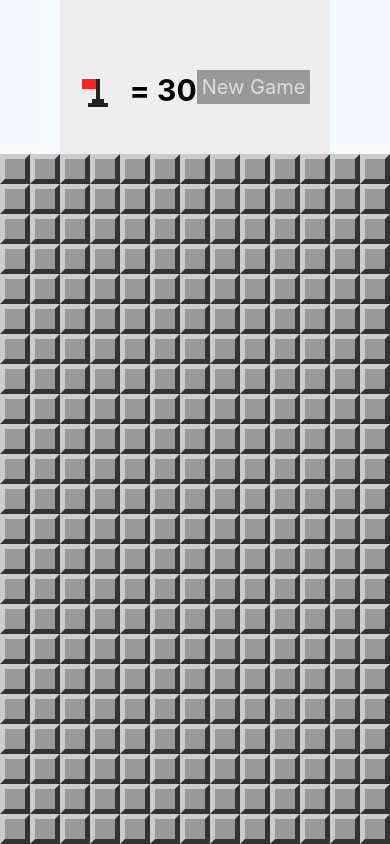
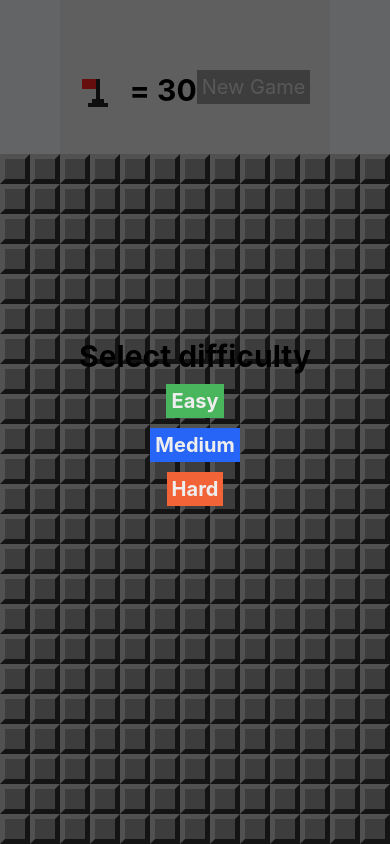
Before and after one commit to heitorado/react_mines, a React Native app: screen / in a window 390 px wide. Both pictures are taken after a click on the element 94 px from the left and 92 px from the top of the page. Built offline with nearby package versions, Linux system fonts and the light colour scheme.

Commit message:
Implements difficulty level modal

```diff
--- a/App.js
+++ b/App.js
@@ -12,6 +12,7 @@ import params from './src/params'
 import Field from './src/components/Field'
 import MineField from './src/components/MineField'
 import Header from './src/components/Header'
+import LevelSelection from './src/screens/LevelSelection';
 import {
   createMinedBoard,
   cloneBoard,
@@ -43,6 +44,7 @@ class App extends Component {
       board: createMinedBoard(rows, cols, this.minesAmount()),
       won: false,
       lost: false,
+      showLevelSelection: false,
     }
   }
 
@@ -76,11 +78,20 @@ class App extends Component {
     this.setState({ board, won })
   }
 
+  onLevelSelected = level => {
+    params.difficultyLevel = level
+    this.setState(this.createState())
+  }
   render() {
     return (
       <>
         <View style={styles.container}>
-          <Header flagsLeft={this.minesAmount() - flagsUsed(this.state.board)} onNewGame={() => this.setState(this.createState())}/>
+          <LevelSelection isVisible={this.state.showLevelSelection}
+                          onLevelSelected={this.onLevelSelected}
+                          onCancel={() => this.setState({ showLevelSelection: false })}/>
+          <Header flagsLeft={this.minesAmount() - flagsUsed(this.state.board)}
+                  onNewGame={() => this.setState(this.createState())}
+                  onFlagPress={() => this.setState({ showLevelSelection: true })}/>
           <View style={styles.board}>
             <MineField board={this.state.board} onOpenField={this.onOpenField} onSelectField={this.onSelectField}/>
           </View>
--- /dev/null
+++ b/src/screens/LevelSelection.js
@@ -0,0 +1,63 @@
+import React from 'react'
+import { View, Text, StyleSheet, TouchableOpacity, Modal } from 'react-native'
+
+export default props => {
+  return (
+    <Modal onRequestClose={props.onCancel}
+           visible={props.isVisible}
+           animationType='slide'
+           transparent={true}>
+      <View style={styles.frame}>
+        <Text style={styles.title}>
+          Select difficulty
+        </Text>
+        <TouchableOpacity style={[styles.button, styles.bgEasy]} onPress={() => props.onLevelSelected(0.1)}>
+          <Text style={styles.buttonLabel}>Easy</Text>
+        </TouchableOpacity>
+        <TouchableOpacity style={[styles.button, styles.bgMedium]} onPress={() => props.onLevelSelected(0.2)}>
+          <Text style={styles.buttonLabel}>Medium</Text>
+        </TouchableOpacity>
+        <TouchableOpacity style={[styles.button, styles.bgHard]} onPress={() => props.onLevelSelected(0.3)}>
+          <Text style={styles.buttonLabel}>Hard</Text>
+        </TouchableOpacity>
+      </View>
+    </Modal>
+  )
+}
+
+const styles = StyleSheet.create({
+  frame: {
+    flex: 1,
+    alignItems: 'center',
+    justifyContent: 'center',
+    backgroundColor: 'rgba(0,0,0,0.6)',
+  },
+  container: {
+    backgroundColor: '#EEE',
+    alignItems: 'center',
+    justifyContent: 'center',
+    padding: 15,
+  },
+  title: {
+    fontSize: 30,
+    fontWeight: 'bold',
+  },
+  button: {
+    marginTop: 10,
+    padding: 5,
+  },
+  buttonLabel: {
+    fontSize: 20,
+    color: '#EEE',
+    fontWeight: 'bold',
+  },
+  bgEasy: {
+    backgroundColor: '#49b65d',
+  },
+  bgMedium: {
+   backgroundColor: '#2765f7',
+  },
+  bgHard: {
+    backgroundColor: '#F26337',
+  },
+})
```
